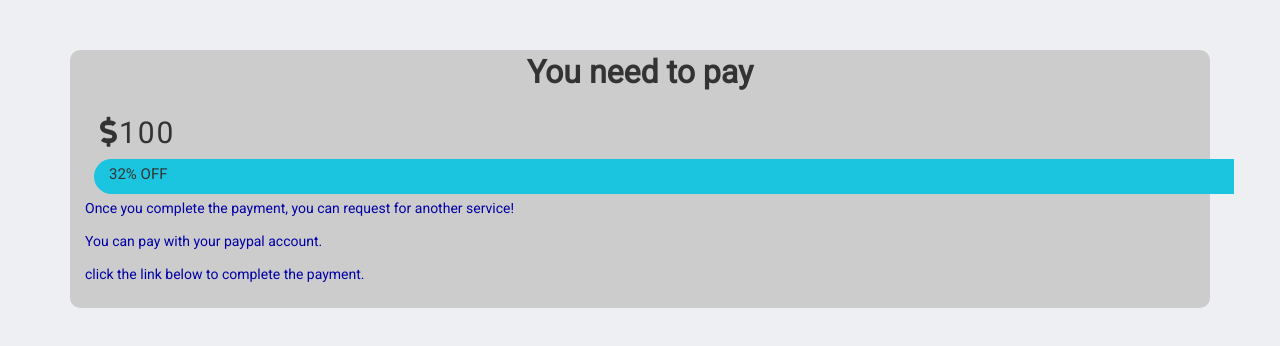
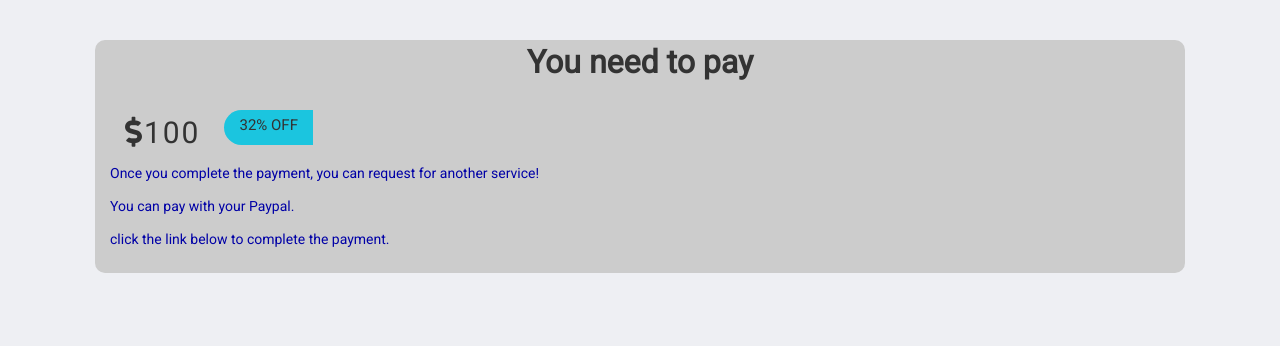
Before and after one commit to stalonverse/stalonverse.github.io, a plain HTML site: page index.html in a window 1280 px wide. Drawn offline with nearby package versions, Linux system fonts and the light colour scheme; a script that the page names is missing.

Commit message:
Update index.html

```diff
--- a/index.html
+++ b/index.html
@@ -17,16 +17,16 @@
   <div class="alert alert-success hide" id="alert">
 
   </div>
-  <div class="container d-flex justify-content-center" style="padding-top: 50px;">
+  <div class="container d-flex justify-content-center" style="padding: 40px;">
     <div class="card mt-5 p-4 text-white" style="width: 100%;">
         <p class="top mb-1" style="text-align: center; font-size: xx-large; font-weight: bold;">You need to pay</p>
-        <div class="d-flex flex-row justify-content-between text-align-center xyz">
+        <div class="d-flex flex-row justify-content-between text-align-center xyz" style="display: flex; align-items: center;">
             <h2 style="padding-left: 30px;"><i class="fas fa-dollar-sign"></i><span>100</span></h2>
             <div class="discount"><span>32% OFF</span></div>
         </div>
         <div class="card-content mt-4" style="padding-bottom: 15px; padding-left: 15px; font-size: 14px;">
             <p style="padding-top: 5px; font-size: 14px;">Once you complete the payment, you can request for another service!</p>
-            <p style="padding-top: 5px; font-size: 14px;">You can pay with your paypal account.</p>
+            <p style="padding-top: 5px; font-size: 14px;">You can pay with your Paypal.</p>
             <p style="padding-top: 5px; font-size: 14px;">click the link below to complete the payment.</p>
 
         </div>
```
